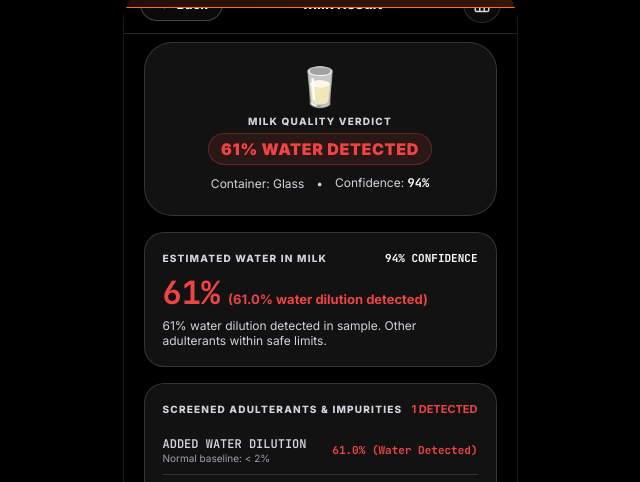
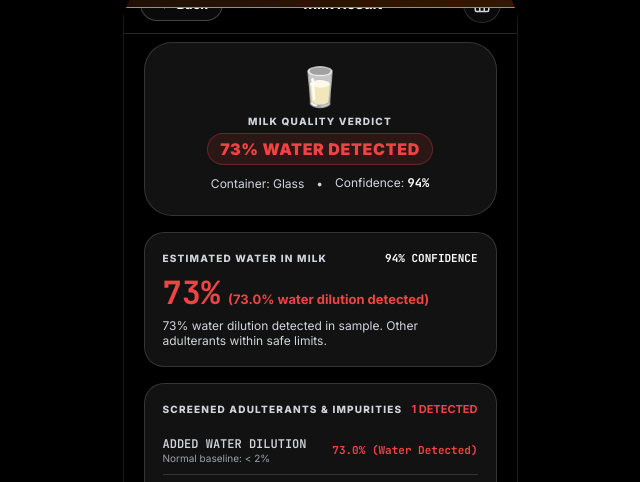
Before and after one commit to Schrodingerscat07/iqoo-demo, a website: page index.html in a window 1280 px wide. Both pictures are taken after a click on the element 640 px from the left and 566 px from the top of the page. Shown: the top 482 px of the page, 320-960 px from the left. Drawn offline with Linux system fonts and the light colour scheme.

Commit message:
feat: update milk test water dilution to 73%

```diff
--- a/index.html
+++ b/index.html
@@ -2304,7 +2304,7 @@ html, body {
             <div style="font-size:38px;line-height:1;margin-bottom:10px">&#129371;</div>
             <div class="section-label" style="justify-content:center;margin-bottom:6px">Milk Quality Verdict</div>
             <div style="font-size:16px;font-weight:900;letter-spacing:0.04em;" class="status-pill pill-red" id="milkVerdictPill">
-              61% WATER DETECTED
+              73% WATER DETECTED
             </div>
             <div style="display:flex;align-items:center;justify-content:center;gap:12px;margin-top:10px;font-size:12px;color:var(--ts)">
               <span id="milkProfileLabel">Container: Glass</span>
@@ -2320,11 +2320,11 @@ html, body {
               <span style="font-family:var(--mono);font-size:11px;font-weight:700;color:var(--ac)" id="milkConfBadge">94% CONFIDENCE</span>
             </div>
             <div style="display:flex;align-items:baseline;gap:8px;margin-bottom:4px">
-              <span style="font-family:var(--mono);font-size:32px;font-weight:800;color:var(--rd)" id="milkWaterPct">61%</span>
-              <span style="font-size:13px;font-weight:700;color:var(--rd)" id="milkAddedWaterBadge">(61.0% water dilution detected)</span>
+              <span style="font-family:var(--mono);font-size:32px;font-weight:800;color:var(--rd)" id="milkWaterPct">73%</span>
+              <span style="font-size:13px;font-weight:700;color:var(--rd)" id="milkAddedWaterBadge">(73.0% water dilution detected)</span>
             </div>
             <div style="font-size:12px;color:var(--ts)" id="milkWaterLabel">
-              61% water dilution detected in sample. Other adulterants within safe limits.
+              73% water dilution detected in sample. Other adulterants within safe limits.
             </div>
           </div>
 
@@ -2340,7 +2340,7 @@ html, body {
                 <div class="sensor-diag-name">Added Water Dilution</div>
                 <div style="font-size:10px;color:var(--tm)">Normal baseline: &lt; 2%</div>
               </div>
-              <span class="sensor-diag-status" style="color:var(--rd)" id="adWaterStatus">61.0% (Water Detected)</span>
+              <span class="sensor-diag-status" style="color:var(--rd)" id="adWaterStatus">73.0% (Water Detected)</span>
             </div>
 
             <div class="sensor-diag-row">
@@ -2416,11 +2416,11 @@ html, body {
             <div style="font-size:28px">&#129371;</div>
             <div style="flex:1">
               <div style="font-size:14px;font-weight:700;color:var(--tp)">Cow Milk Sample</div>
-              <div style="font-size:12px;color:var(--ts)">61% water dilution &bull; No chemicals</div>
+              <div style="font-size:12px;color:var(--ts)">73% water dilution &bull; No chemicals</div>
               <div style="font-size:11px;color:var(--tm);margin-top:2px">14:15 &bull; Session #401</div>
             </div>
             <div style="text-align:right">
-              <div style="font-family:var(--mono);font-size:13px;font-weight:800;color:var(--rd)">61% WATER</div>
+              <div style="font-family:var(--mono);font-size:13px;font-weight:800;color:var(--rd)">73% WATER</div>
               <div style="font-size:10px;color:var(--ts)">94% conf</div>
             </div>
           </div>
@@ -2599,8 +2599,8 @@ html, body {
     <div class="demo-option-item" onclick="loadDemoScenario('md')">
       <div style="font-size:24px">&#129371;</div>
       <div style="flex:1">
-        <div style="font-size:14px;font-weight:800;color:var(--tp)">Cow Milk (61% Water Dilution)</div>
-        <div style="font-size:11px;color:var(--ts)">61% water dilution &bull; No chemicals &bull; 94% conf</div>
+        <div style="font-size:14px;font-weight:800;color:var(--tp)">Cow Milk (73% Water Dilution)</div>
+        <div style="font-size:11px;color:var(--ts)">73% water dilution &bull; No chemicals &bull; 94% conf</div>
       </div>
     </div>
 
@@ -3701,7 +3701,7 @@ function loadDemoScenario(key) {
     rt: 'DEMO: Tomato (Rotten • 10%)',
     ft: 'DEMO: Greenhouse Tomato (Peak Fresh)',
     ot: 'DEMO: Roma Tomato (Softening/Overripe)',
-    md: 'DEMO: Milk Sample (61% Water Dilution)',
+    md: 'DEMO: Milk Sample (73% Water Dilution)',
     ma: 'DEMO: Milk Sample (Water Dilution Anomaly)'
   };
 
@@ -3807,16 +3807,16 @@ function applyDemoData(key) {
 
   var milkScenarios = {
     md: {
-      verdictText: '61% WATER DETECTED',
+      verdictText: '73% WATER DETECTED',
       verdictClass: 'pill-red',
-      waterPct: '61%',
-      waterAdded: '(61.0% water dilution detected)',
+      waterPct: '73%',
+      waterAdded: '(73.0% water dilution detected)',
       waterColor: 'var(--rd)',
-      waterLabel: '61% water dilution detected in sample. Other adulterants within safe limits.',
+      waterLabel: '73% water dilution detected in sample. Other adulterants within safe limits.',
       confidence: '94%',
       adSummary: '1 DETECTED',
       adSummaryColor: 'var(--rd)',
-      adWater: '61.0% (Water Detected)',
+      adWater: '73.0% (Water Detected)',
       adWaterColor: 'var(--rd)',
       adDet: '✓ 0.00% (0 ppm)',
       adStarch: '✓ 0.00% (0 ppm)',
```
